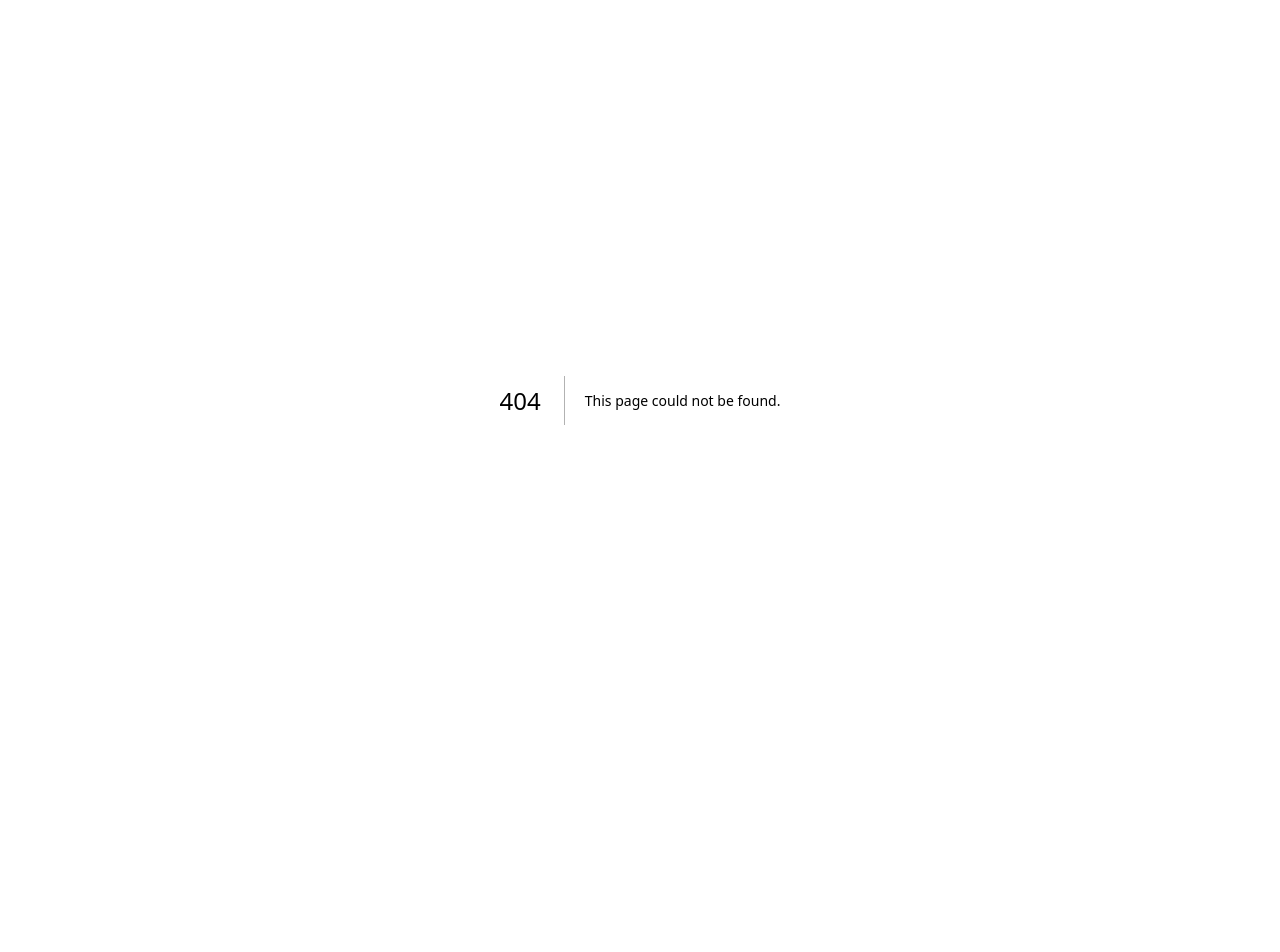
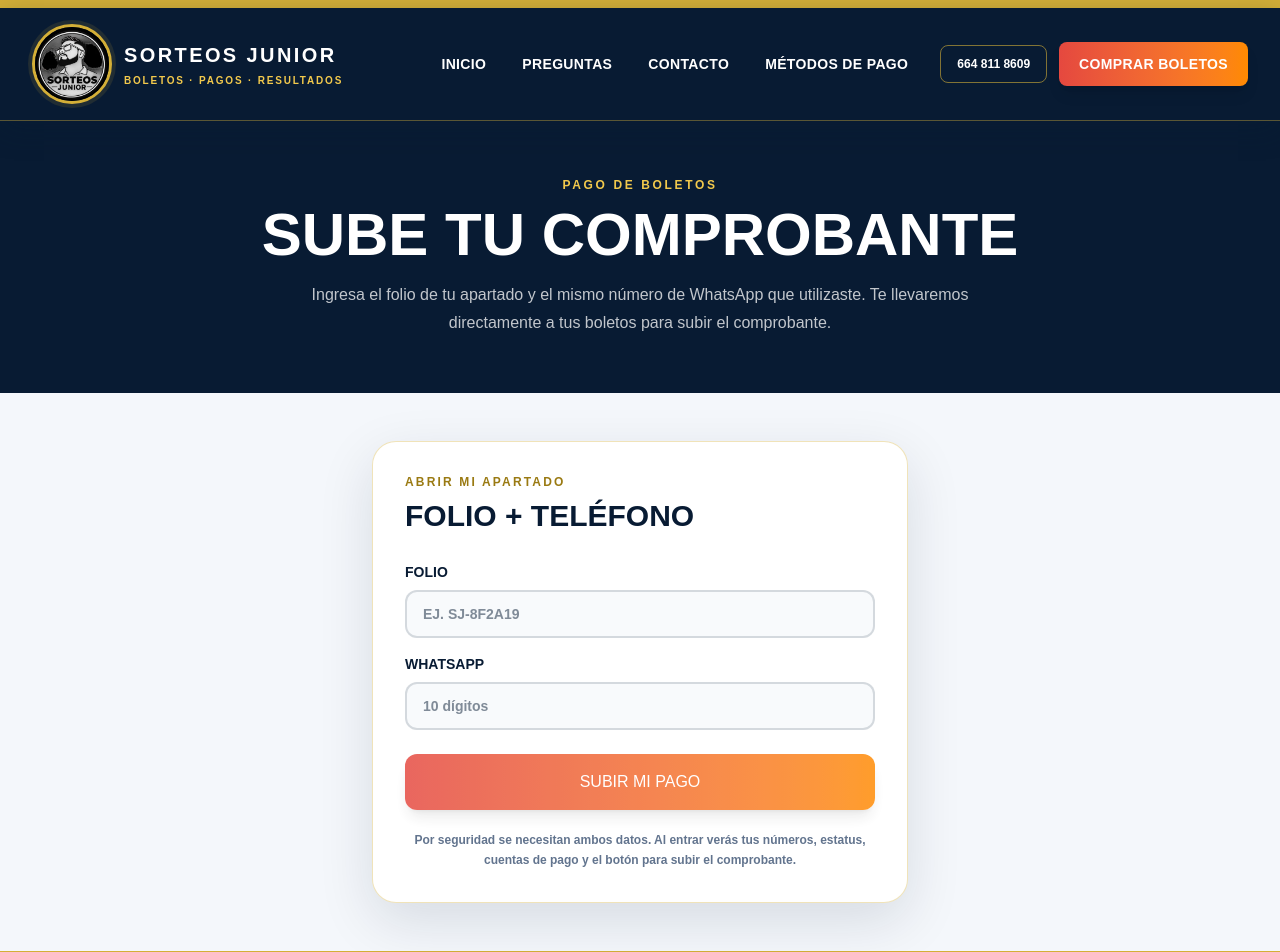
Before and after one commit to victornada2001-hash/Auto-Stereo-Codes---Car-Radio-Code-Service, a Next.js app in the folder raffles-app/: page /subir-pago in a window 1280 px wide. Before the commit this address had no page. Shown: the top 952 px of the page. Before the commit the page ends 800 px from the top, so only its background shows below. Built offline with nearby package versions, Linux system fonts and the light colour scheme.

Commit message:
Add direct payment receipt access page

```diff
--- /dev/null
+++ b/raffles-app/app/subir-pago/page.tsx
@@ -0,0 +1,70 @@
+"use client";
+
+import { FormEvent, useState } from "react";
+import { JuniorClassicHeader } from "../components/junior-classic-header";
+import { SiteFooter } from "../components/site";
+
+function cleanPhone(value: string) {
+  let digits = value.replace(/\D/g, "");
+  if (digits.length === 12 && digits.startsWith("52")) digits = digits.slice(2);
+  if (digits.length === 13 && digits.startsWith("521")) digits = digits.slice(3);
+  return digits.slice(0, 10);
+}
+
+export default function SubirPagoPage() {
+  const [folio, setFolio] = useState("");
+  const [phone, setPhone] = useState("");
+  const [error, setError] = useState("");
+  const [loading, setLoading] = useState(false);
+
+  async function openReservation(event: FormEvent) {
+    event.preventDefault();
+    setLoading(true);
+    setError("");
+    try {
+      const response = await fetch("/api/reservations/access", {
+        method: "POST",
+        headers: { "Content-Type": "application/json" },
+        body: JSON.stringify({ folio: folio.trim().toUpperCase(), phone: cleanPhone(phone) }),
+      });
+      const data = await response.json();
+      if (!response.ok) throw new Error(data?.error || "No pudimos abrir tu reserva.");
+      window.location.assign(`/mis-boletos/${encodeURIComponent(data.folio)}?token=${encodeURIComponent(data.access_token)}`);
+    } catch (e) {
+      setError(e instanceof Error ? e.message : "No pudimos abrir tu reserva.");
+      setLoading(false);
+    }
+  }
+
+  return (
+    <main className="min-h-screen bg-[#f4f7fb] text-[#101827]">
+      <JuniorClassicHeader />
+      <section className="bg-[#081b33] px-5 py-14 text-center text-white">
+        <div className="text-xs font-black uppercase tracking-[.22em] text-[#f2c94c]">Pago de boletos</div>
+        <h1 className="mt-3 text-4xl font-black uppercase sm:text-6xl">Sube tu comprobante</h1>
+        <p className="mx-auto mt-4 max-w-2xl text-base leading-7 text-white/75">Ingresa el folio de tu apartado y el mismo número de WhatsApp que utilizaste. Te llevaremos directamente a tus boletos para subir el comprobante.</p>
+      </section>
+
+      <section className="mx-auto max-w-xl px-5 py-12">
+        <form onSubmit={openReservation} className="rounded-3xl border border-[#d4af37]/35 bg-white p-6 shadow-[0_18px_55px_rgba(8,27,51,.12)] sm:p-8">
+          <div className="text-xs font-black uppercase tracking-[.18em] text-[#9a7a12]">Abrir mi apartado</div>
+          <h2 className="mt-2 text-3xl font-black uppercase text-[#081b33]">Folio + teléfono</h2>
+
+          <label className="mt-7 block text-sm font-black uppercase text-[#081b33]">Folio
+            <input value={folio} onChange={e => setFolio(e.target.value.toUpperCase())} required placeholder="Ej. SJ-8F2A19" className="mt-2 w-full rounded-xl border-2 border-[#081b33]/15 bg-[#f8fafc] px-4 py-3 font-black uppercase outline-none focus:border-[#d4af37]" />
+          </label>
+
+          <label className="mt-4 block text-sm font-black uppercase text-[#081b33]">WhatsApp
+            <input value={phone} onChange={e => setPhone(cleanPhone(e.target.value))} required inputMode="numeric" placeholder="10 dígitos" className="mt-2 w-full rounded-xl border-2 border-[#081b33]/15 bg-[#f8fafc] px-4 py-3 font-black outline-none focus:border-[#d4af37]" />
+          </label>
+
+          <button disabled={loading} className="mt-6 w-full animate-pulse rounded-xl bg-gradient-to-r from-[#e5483f] to-[#ff8a00] px-5 py-4 text-lg font-black uppercase text-white shadow-lg disabled:animate-none disabled:opacity-50">{loading ? "Abriendo…" : "Subir mi pago"}</button>
+          {error && <div className="mt-4 rounded-xl border border-red-200 bg-red-50 p-4 text-sm font-bold text-red-700">{error}</div>}
+          <p className="mt-5 text-center text-xs font-semibold leading-5 text-slate-500">Por seguridad se necesitan ambos datos. Al entrar verás tus números, estatus, cuentas de pago y el botón para subir el comprobante.</p>
+        </form>
+      </section>
+
+      <SiteFooter settings={{ whatsapp_number: "6648118609" }} />
+    </main>
+  );
+}
```
